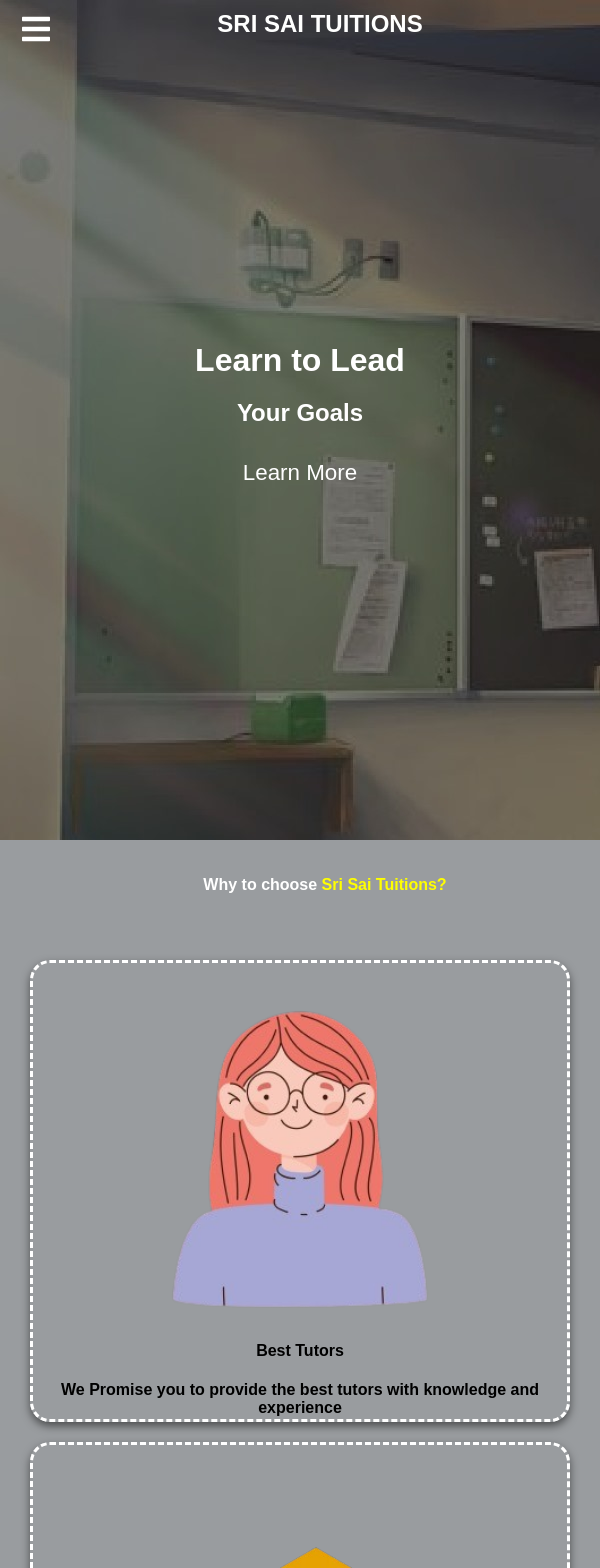
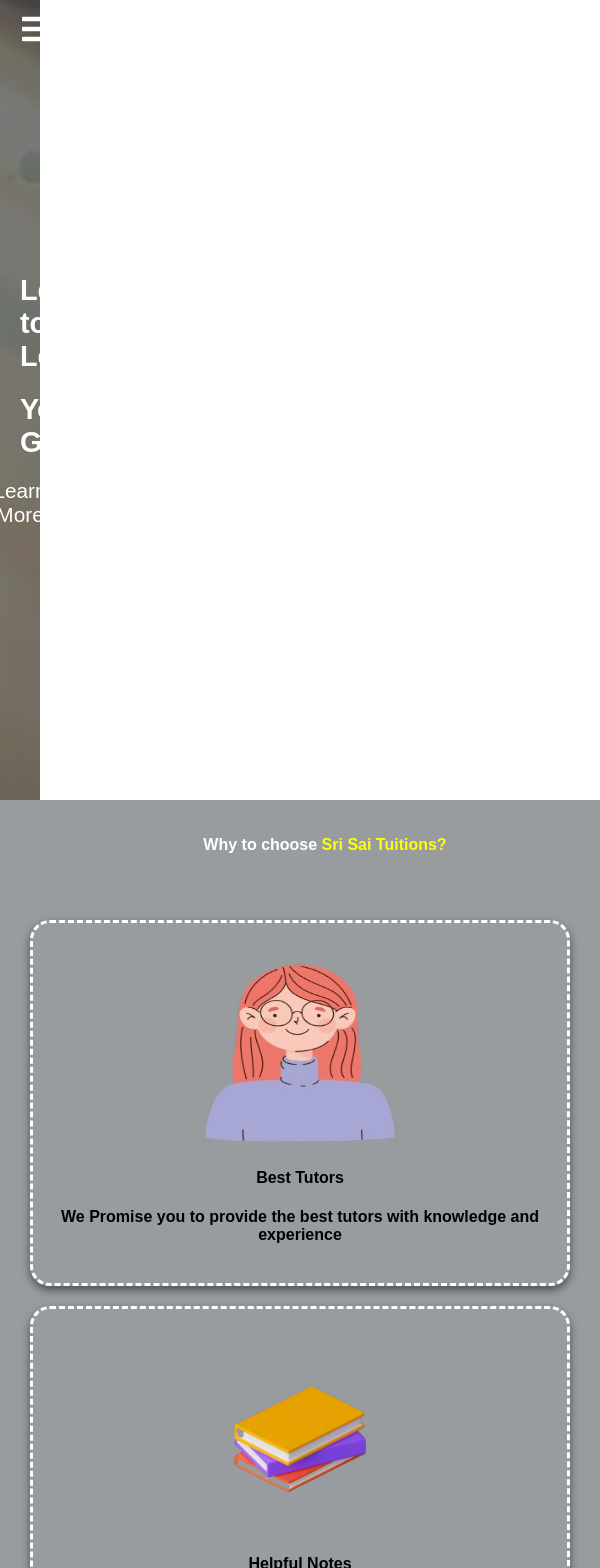
Before and after one commit to nikhil-1613/tution, a React (Create React App) app: page / in a window 600 px wide. Shown: the top 1568 px of the page. Built offline with nearby package versions, Linux system fonts and the light colour scheme.

Commit message:
modified:   src/components/Home.js 	modified:   src/styles/Home.css

```diff
--- a/src/components/Home.js
+++ b/src/components/Home.js
@@ -70,7 +70,7 @@
             </div>
 
             <div id="services" className="section">
-                <h3 className="services-title">------Experience We Have------</h3>
+                <h3 className="services-title">Experience We Have</h3>
                 <div className="services-content">
                     <img src={services} alt="Services provided" className="services-image" />
                     <div className="services-info">
--- a/src/styles/Home.css
+++ b/src/styles/Home.css
@@ -95,6 +95,64 @@
 #home {
   display: flex;
   justify-content: center;
+  align-items: center; /* Center the entire content vertically and horizontally */
+  flex-direction: column;
+  padding: 20px; /* Add some padding for better appearance */
+  min-height: 100vh; /* Ensure the container takes full viewport height */
+  box-sizing: border-box; /* Include padding in width and height calculations */
+}
+
+#home h1,
+#home h2 {
+  color: white;
+  text-align: center; /* Center the text horizontally */
+  width: 100%; /* Full width to maintain center alignment */
+  margin: 10px 0; /* Spacing between h1 and h2 */
+  font-size: 2rem; /* Base font size for larger screens */
+}
+
+#home p {
+  color: white;
+  font-size: 1.4rem;
+  text-align: center;
+  margin: 10px 0;
+}
+
+/* Responsive Styles */
+
+/* Small devices (phones, less than 600px) */
+@media (max-width: 600px) {
+  #home{
+    position: relative;
+  }
+  #home h1,
+  #home h2 {
+    font-size: 1.5rem; /* Reduce font size for smaller screens */
+  }
+
+  #home p {
+    font-size: 1.2rem; /* Adjust paragraph font size for readability */
+  }
+}
+
+/* Medium devices (tablets, 600px to 1024px) */
+@media (min-width: 600px) and (max-width: 1024px) {
+  #home{
+    width: 10px;
+  }
+  #home h1,
+  #home h2 {
+    font-size: 1.8rem; /* Slightly larger font size for tablets */
+  }
+
+  #home p {
+    font-size: 1.3rem; /* Adjust paragraph font size */
+  }
+}
+
+/* #home {
+  display: flex;
+  justify-content: center;
   align-self: center;
   flex-direction: column;
 }
@@ -102,14 +160,14 @@
 #home h2 {
   color: white;
   text-align: center; /* Center the text horizontally */
-  width: 100%; /* Full width to maintain center alignment */
-  margin: 10px 0; /* Spacing between h1 and h2 */
-}
-#home p {
+  /* width: 100%;
+  margin: 10px 0;  */
+/* } */
+/* #home p {
   color: white;
   font-size: 1.4rem;
   text-align: center;
-}
+} */
 /*Home Section Styling Ends*/
 
 /*About section styling starts*/
@@ -180,7 +238,21 @@
 .info-box #text {
   color: white;
   font-size: 25px;
-} /* about section styling ends */
+}
+ /* about section responsive */
+ @media (max-width: 640px) {
+  .info-box{
+    height: 340px;
+  }
+  .info-box img{
+    height: 200px;
+    width: 230px;
+  }
+ }
+
+
+
+/* about section styling ends */
 
 /* Services section styling starts */
 #services {
```
